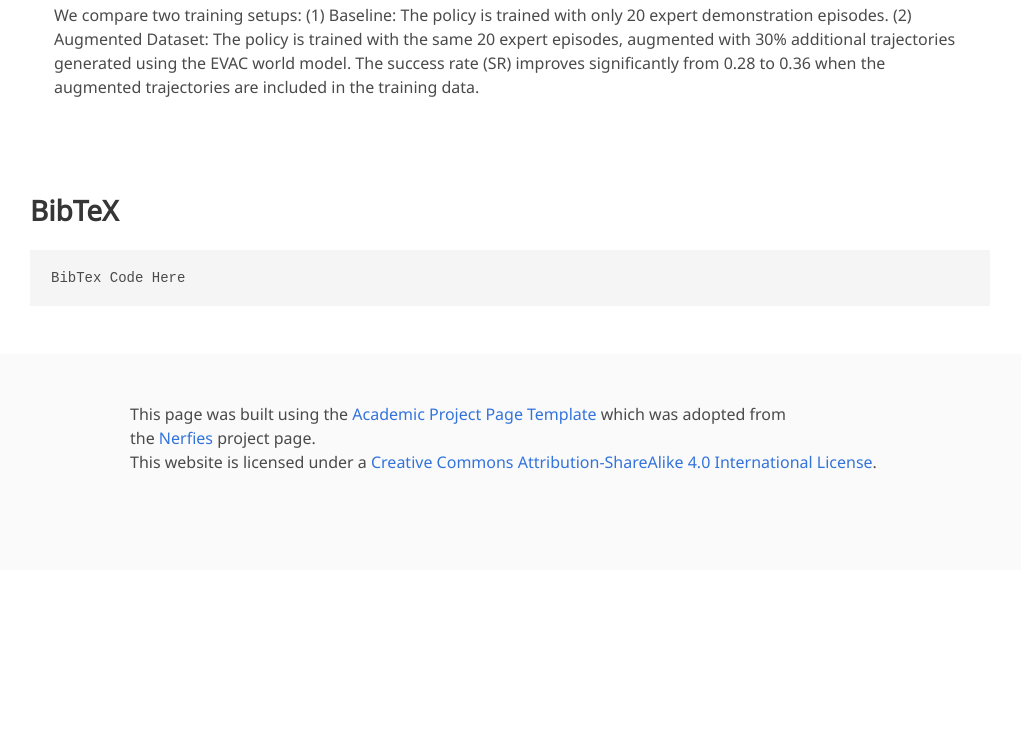
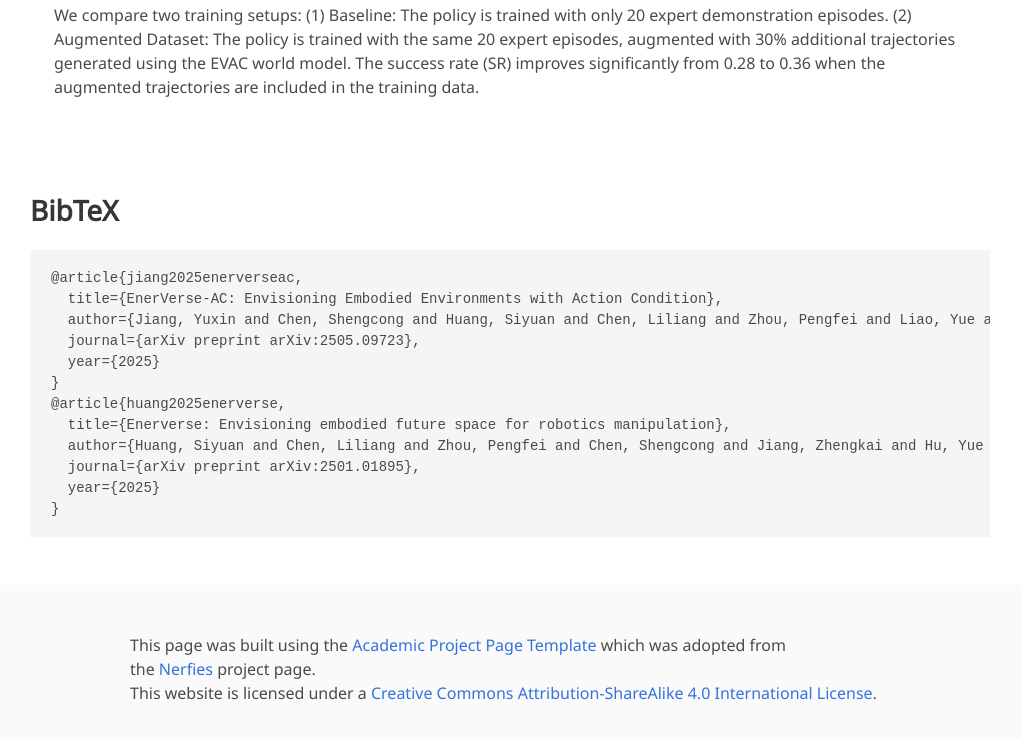
Before and after one commit to annaJ2178/EnerverseAC.github.io, a plain HTML site: page index.html in a window 1280 px wide. Shown: the part 6660-7399 px from the top of the page, without its empty margins (130-1151 px from the left). Before the commit the page ends 7230 px from the top, so only its background shows below. Drawn offline with nearby package versions, Linux system fonts and the light colour scheme; some icons are missing; a web font is replaced by a local one.

Commit message:
Update index.html

```diff
--- a/index.html
+++ b/index.html
@@ -318,7 +318,18 @@
   <section class="section" id="BibTeX">
     <div class="container is-max-desktop content">
       <h2 class="title">BibTeX</h2>
-      <pre><code>BibTex Code Here</code></pre>
+      <pre><code>@article{jiang2025enerverseac,
+  title={EnerVerse-AC: Envisioning Embodied Environments with Action Condition},
+  author={Jiang, Yuxin and Chen, Shengcong and Huang, Siyuan and Chen, Liliang and Zhou, Pengfei and Liao, Yue and He, Xindong and Liu, Chiming and Li, Hongsheng and Yao, Maoqing and Ren, Guanghui},
+  journal={arXiv preprint arXiv:2505.09723},
+  year={2025}
+}
+@article{huang2025enerverse,
+  title={Enerverse: Envisioning embodied future space for robotics manipulation},
+  author={Huang, Siyuan and Chen, Liliang and Zhou, Pengfei and Chen, Shengcong and Jiang, Zhengkai and Hu, Yue and Liao, Yue and Gao, Peng and Li, Hongsheng and Yao, Maoqing and others},
+  journal={arXiv preprint arXiv:2501.01895},
+  year={2025}
+}</code></pre>
     </div>
 </section>
 <!--End BibTex citation -->
```
